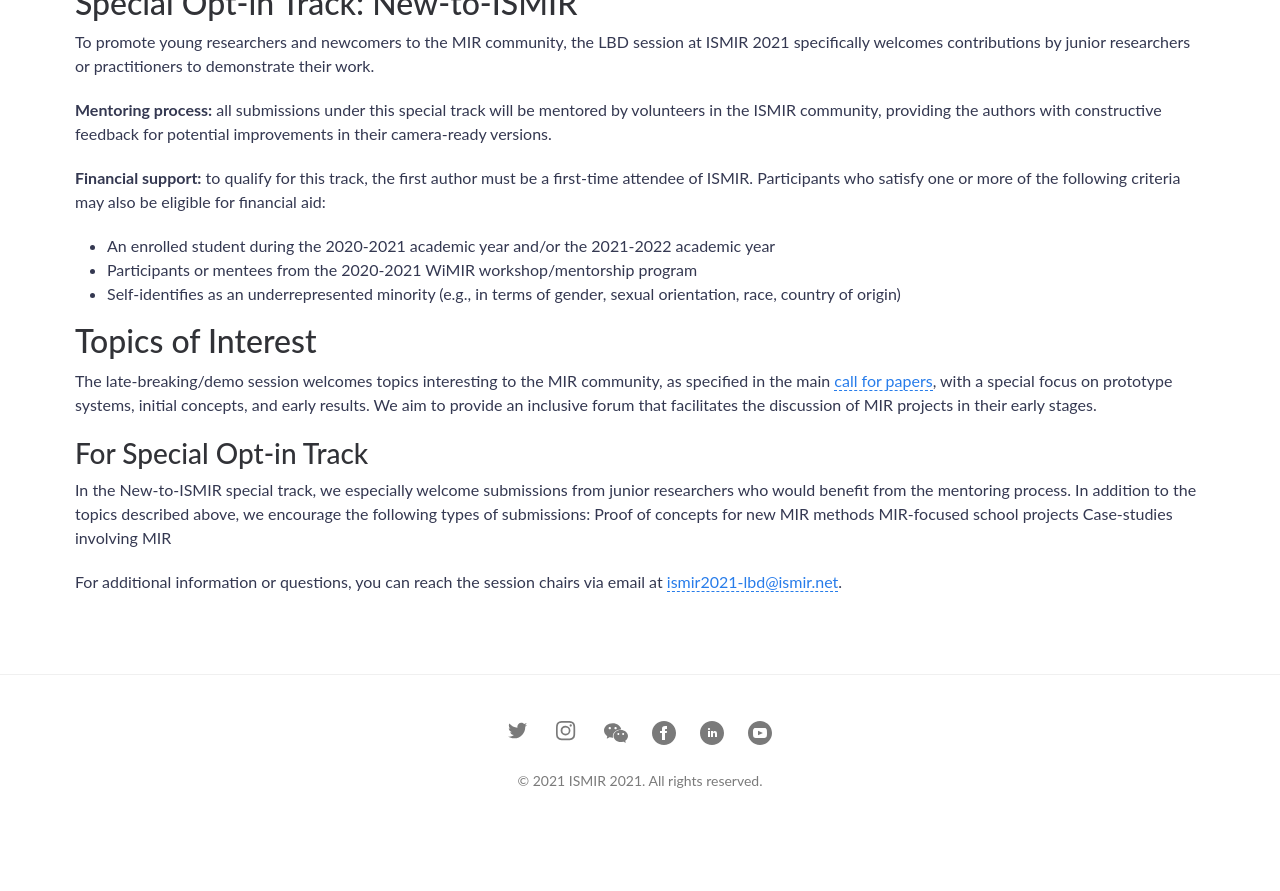
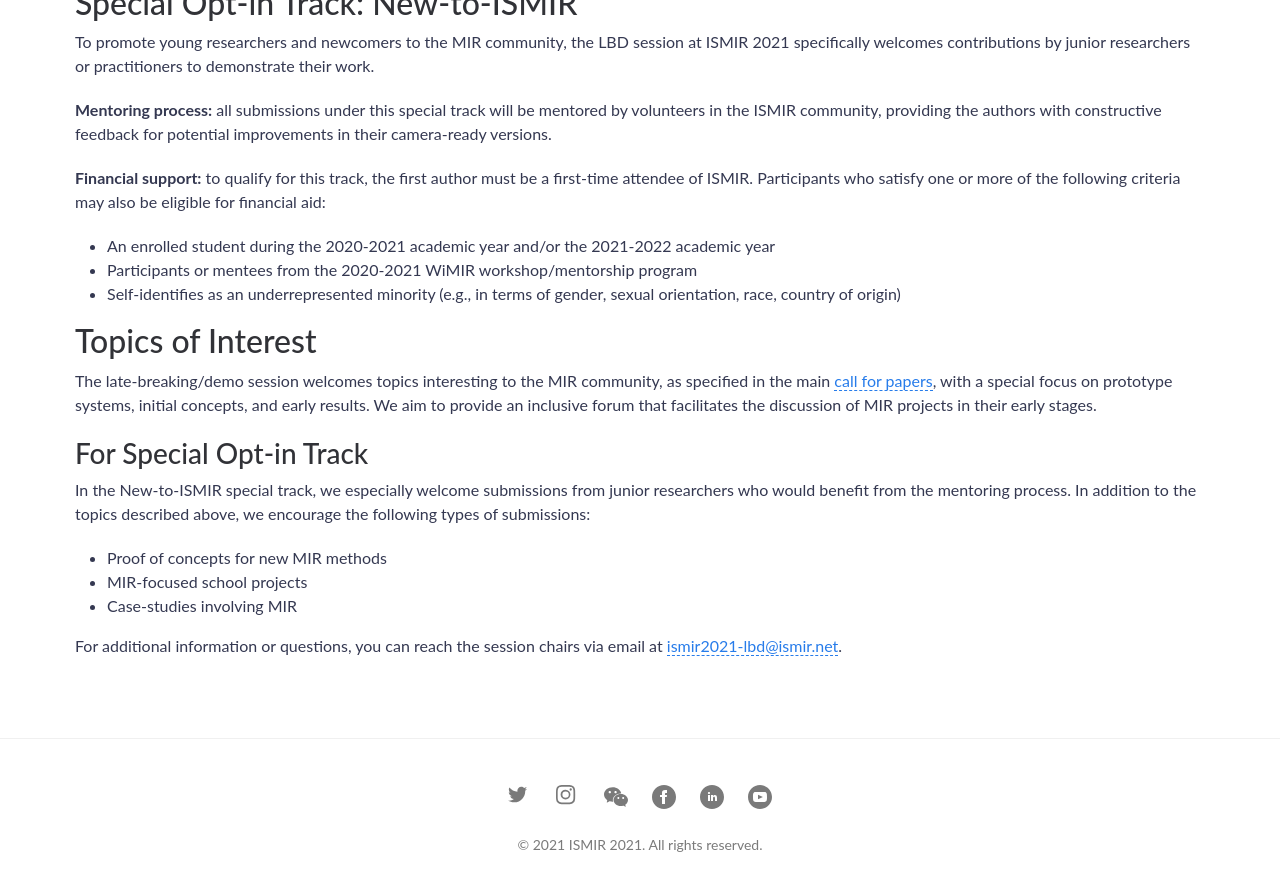
Before and after one commit to ismir2021/ismir2021.github.io, a Jekyll site: the page built from clbd.md, in a window 1280 px wide and 900 px high, scrolled down 1109 px. Shown: the top 891 px of the window. Built offline with Jekyll 4.4.1, drawn with Linux system fonts in a browser that asks for light colours; nearby versions of some CDN libraries; before the commit the page ends 1945 px from its top, so only the background shows below that.

Commit message:
oops, made a mistake copying from google docs

```diff
--- a/clbd.md
+++ b/clbd.md
@@ -49,9 +49,9 @@
 ### For Special Opt-in Track
 
 In the New-to-ISMIR special track, we especially welcome submissions from junior researchers who would benefit from the mentoring process. In addition to the topics described above, we encourage the following types of submissions:
-Proof of concepts for new MIR methods
-MIR-focused school projects
-Case-studies involving MIR
+- Proof of concepts for new MIR methods
+- MIR-focused school projects
+- Case-studies involving MIR
 
 
 For additional information or questions, you can reach the session chairs via email at [ismir2021-lbd@ismir.net](mailto:ismir2021-lbd@ismir.net).
```
Also changed, not shown: sw.js (+1 -1 lines).
